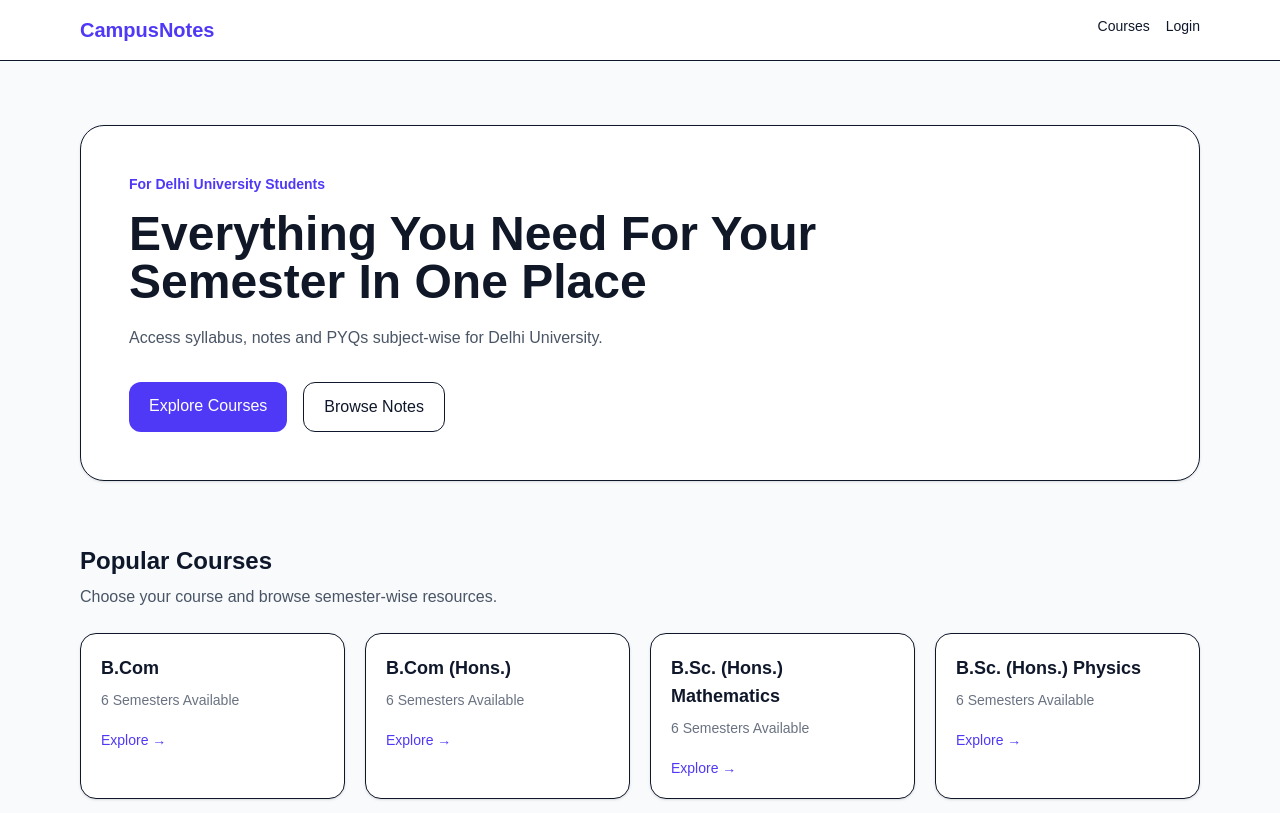
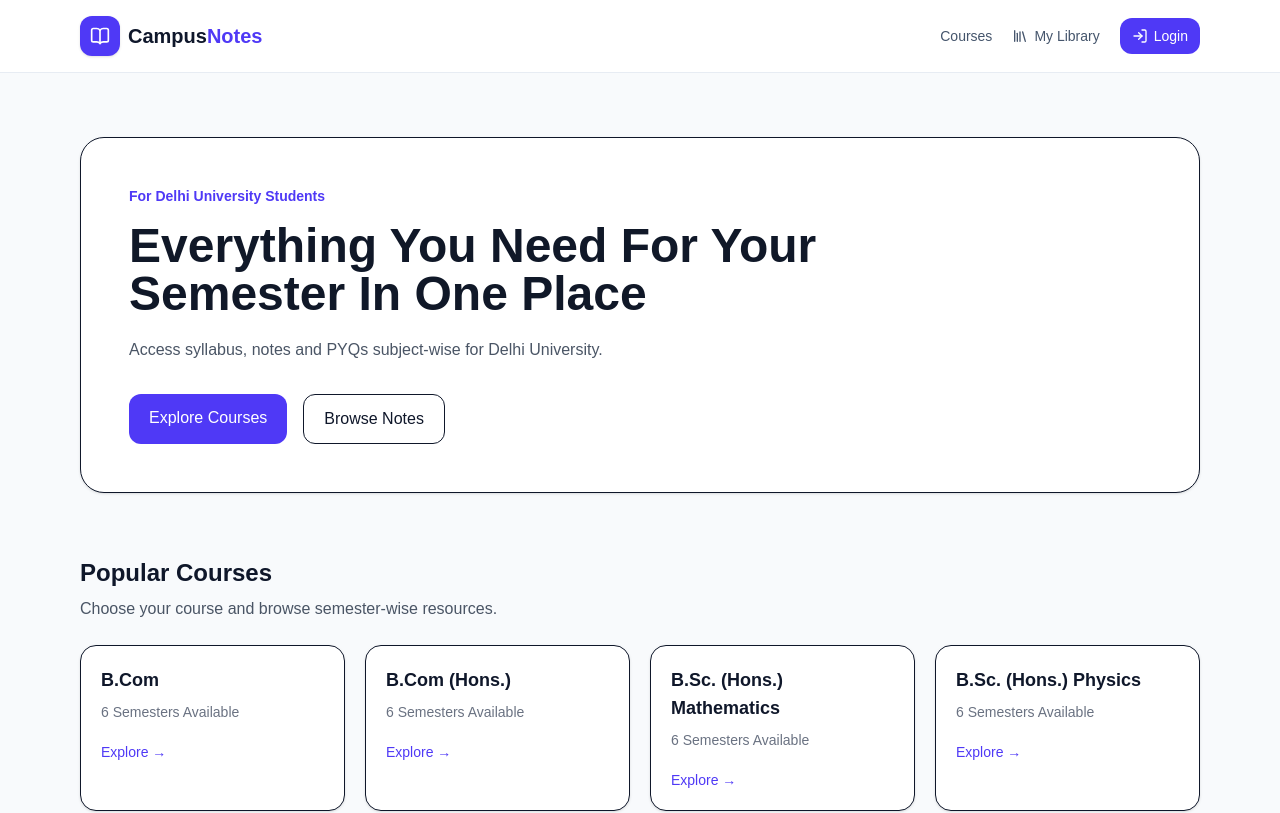
Before and after one commit to skmr68022-bot/campusnotes, a Next.js app in the folder campusnote/: page / in a window 1280 px wide. Shown: the top 813 px of the page. Built offline with nearby package versions, Linux system fonts and the light colour scheme.

Commit message:
Upgrade header navigation and branding

```diff
--- a/campusnote/components/Navbar.tsx
+++ b/campusnote/components/Navbar.tsx
@@ -1,32 +1,33 @@
 import Link from "next/link";
+import { BookOpen, Library, LogIn } from "lucide-react";
 
 export default function Navbar() {
   return (
-    <nav className="sticky top-0 bg-white border-b">
-
-      <div className="max-w-6xl mx-auto px-4 py-4 flex justify-between">
-
-        <Link
-          href="/"
-          className="text-xl font-bold text-indigo-600"
-        >
-          CampusNotes
+    <nav className="sticky top-0 z-50 border-b border-slate-200/80 bg-white/95 backdrop-blur">
+      <div className="mx-auto flex max-w-6xl items-center justify-between gap-4 px-4 py-4">
+        <Link href="/" className="flex items-center gap-2 text-xl font-bold text-slate-900">
+          <span className="flex h-10 w-10 items-center justify-center rounded-xl bg-indigo-600 text-white shadow-sm">
+            <BookOpen size={20} />
+          </span>
+          <span>
+            Campus<span className="text-indigo-600">Notes</span>
+          </span>
         </Link>
 
-        <div className="flex gap-4 text-sm">
-
-          <Link href="/course/bcom-hons">
+        <div className="flex items-center gap-2 text-sm font-medium text-slate-600 sm:gap-5">
+          <Link href="/#courses" className="hidden hover:text-indigo-600 sm:inline">
             Courses
           </Link>
-
-          <Link href="/login">
+          <Link href="/library" className="flex items-center gap-1.5 rounded-lg px-2 py-2 hover:bg-indigo-50 hover:text-indigo-600 sm:px-0 sm:hover:bg-transparent">
+            <Library size={16} />
+            <span className="hidden sm:inline">My Library</span>
+          </Link>
+          <Link href="/login" className="flex items-center gap-1.5 rounded-xl bg-indigo-600 px-3 py-2 text-white hover:bg-indigo-700">
+            <LogIn size={16} />
             Login
           </Link>
-
         </div>
-
       </div>
-
     </nav>
   );
 }
```
